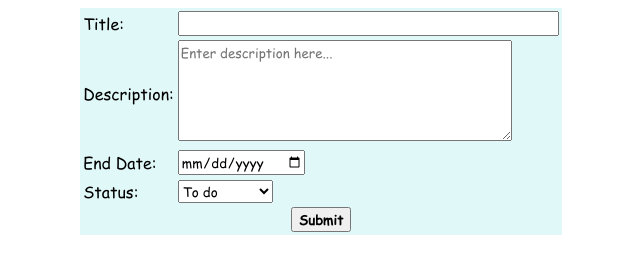
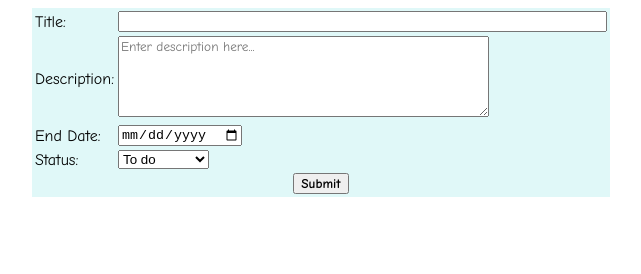
Before and after one commit to AkshayRana-AR/Todo-Web-App, a plain HTML site: page AddTask.html in a window 1280 px wide. Shown: the whole page, without its empty margins (319-960 px from the left). Drawn offline with Linux system fonts and the light colour scheme.

Commit message:
Add files via upload

```diff
--- a/AddTask.html
+++ b/AddTask.html
@@ -5,36 +5,28 @@
     <meta http-equiv="X-UA-Compatible" content="IE=edge">
     <meta name="viewport" content="width=device-width, initial-scale=1.0">
 
+
     <title>InnovateMR Add task</title>
-
-    <style>
-
-        @font-face {
-        font-family:"Ms Comic";
-        src: url("COMIC.ttf") format("truetype");
-        }
-      </style>
-
 </head>
 <body>
 
-            <table border="0" align="center" style=" font-family: Ms Comic; background-color:rgb(224, 248, 248);">
+            <table border="0" align="center" style="background-color:rgb(224, 248, 248); font-family: 'Comic Sans MS', cursive, sans-serif;">
                 <tr>
                     <td>Title:</td>
 
-                    <td><input type="text" id="title" size="58" style=" font-family: Ms Comic;"><small> <span id="title_msg" style="color: red;"></span></small></td>
+                    <td><input type="text" id="title" size="58"><small> <span id="title_msg" style="color: red;"></span></small></td>
                 </tr>
                 <tr>
                     <td>Description:</td>
-                    <td><textarea rows = "5" cols = "50" name = "description" id="description" placeholder="Enter description here..." style=" font-family: Ms Comic;"></textarea><small> <span id="description_msg" style="color: red;"></span></small></td>
+                    <td><textarea rows = "5" cols = "50" name = "description" id="description" placeholder="Enter description here..." style="font-family: 'Comic Sans MS', cursive, sans-serif;"></textarea><small> <span id="description_msg" style="color: red;"></span></small></td>
                 </tr>
                 <tr>
                     <td>End Date:</td>
-                    <td><input type="date" id="enddate" style=" font-family: Ms Comic;"><small> <span id="enddate_msg" style="color: red;"></span></small></td>
+                    <td><input type="date" id="enddate"><small> <span id="enddate_msg" style="color: red;"></span></small></td>
                 </tr>
                 <tr>
                     <td>Status:</td>
-                    <td><select name = "dropdown" id="status" style=" font-family: Ms Comic;">
+                    <td><select name = "dropdown" id="status">
                         <option value = "To do" selected>To do</option>
                         <option value = "In Progress">In Progress</option>
                         <option value = "Completed">Completed</option>
@@ -42,7 +34,7 @@
                 </tr>
                 <tr>
                     <td colspan="3" align="center">
-                        <button id="submitbtn" style=" font-family: Ms Comic;"><b>Submit</b></button>
+                        <button id="submitbtn" style="font-family: 'Comic Sans MS', cursive, sans-serif;"><b>Submit</b></button>
                     </td>
                 </tr>
 
```
Also changed, not shown: index.html (+2 -11 lines).
